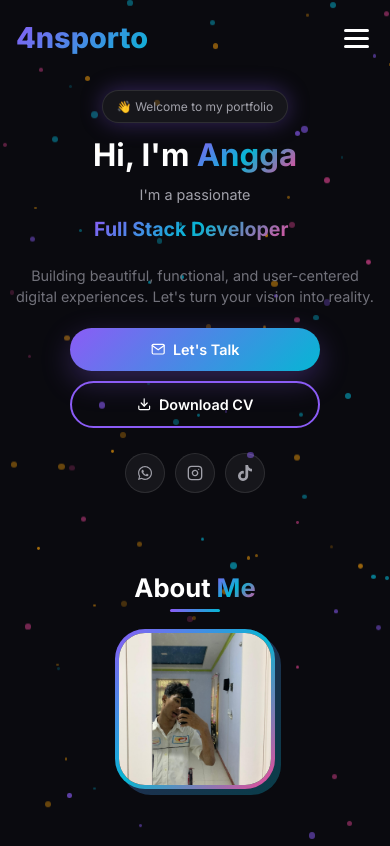
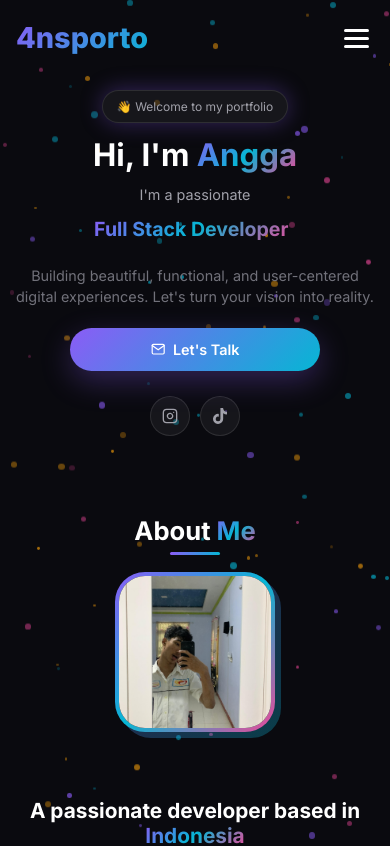
Before and after one commit to anggasaputra-hub/portofolio-angga, a React (Vite) app: page / in a window 390 px wide. Shown: the top 846 px of the page. Built offline with nearby package versions, Linux system fonts and the light colour scheme.

Commit message:
Remove CV, phone, and WhatsApp info; Verify language support

```diff
--- a/src/components/Contact.jsx
+++ b/src/components/Contact.jsx
@@ -1,6 +1,6 @@
 import { motion, useInView } from 'framer-motion';
 import { useRef, useState } from 'react';
-import { FiMail, FiMapPin, FiPhone, FiSend } from 'react-icons/fi';
+import { FiMail, FiMapPin, FiSend } from 'react-icons/fi';
 import { useLanguage } from '../context/LanguageContext';
 import translations from '../translations';
 
@@ -45,7 +45,6 @@ const Contact = () => {
 
     const contactInfo = [
         { icon: <FiMail />, value: 'astaaja075@gmail.com' },
-        { icon: <FiPhone />, value: '088221051462' },
         { icon: <FiMapPin />, value: 'Purworejo, Indonesia' },
     ];
 
--- a/src/components/Hero.jsx
+++ b/src/components/Hero.jsx
@@ -1,8 +1,8 @@
 import { useEffect, useRef, useState } from 'react';
 import { motion } from 'framer-motion';
 import { TypeAnimation } from 'react-type-animation';
-import { FiDownload, FiMail, FiInstagram } from 'react-icons/fi';
-import { FaTiktok, FaWhatsapp } from 'react-icons/fa';
+import { FiMail, FiInstagram } from 'react-icons/fi';
+import { FaTiktok } from 'react-icons/fa';
 import { useLanguage } from '../context/LanguageContext';
 import translations from '../translations';
 
@@ -138,14 +138,6 @@ const Hero = () => {
                     >
                         <FiMail /> {t.talkBtn}
                     </motion.a>
-                    <motion.a
-                        href="#"
-                        className="btn btn-secondary"
-                        whileHover={{ scale: 1.05 }}
-                        whileTap={{ scale: 0.95 }}
-                    >
-                        <FiDownload /> {t.cvBtn}
-                    </motion.a>
                 </motion.div>
 
                 <motion.div
@@ -155,7 +147,6 @@ const Hero = () => {
                     transition={{ delay: 0.8, duration: 0.5 }}
                 >
                     {[
-                        { icon: <FaWhatsapp />, href: 'https://wa.me/6288221051462' },
                         { icon: <FiInstagram />, href: 'https://www.instagram.com/4ns.taa?igsh=d2NhOGd2bGt5bHU0&utm_source=qr' },
                         { icon: <FaTiktok />, href: 'https://www.tiktok.com/@4ns.ta?_r=1&_t=ZS-92b4JaTb9vu' },
                     ].map((social, index) => (
--- a/src/translations/index.js
+++ b/src/translations/index.js
@@ -16,7 +16,6 @@ const translations = {
             subtitle: "I'm a passionate",
             description: 'Building beautiful, functional, and user-centered digital experiences. Let\'s turn your vision into reality.',
             talkBtn: "Let's Talk",
-            cvBtn: 'Download CV',
             typed: [
                 'Full Stack Developer', 2000,
                 'UI/UX Designer', 2000,
@@ -63,7 +62,7 @@ const translations = {
             sendBtn: 'Send Message',
             sending: 'Sending...',
             sent: '✓ Message Sent!',
-            contactLabels: ['Email', 'Phone', 'Location'],
+            contactLabels: ['Email', 'Location'],
         },
 
         // Footer
@@ -94,7 +93,6 @@ const translations = {
             subtitle: 'Saya adalah seorang',
             description: 'Membangun pengalaman digital yang indah, fungsional, dan berpusat pada pengguna. Mari wujudkan visi Anda bersama saya.',
             talkBtn: 'Hubungi Saya',
-            cvBtn: 'Unduh CV',
             typed: [
                 'Full Stack Developer', 2000,
                 'Desainer UI/UX', 2000,
@@ -141,7 +139,7 @@ const translations = {
             sendBtn: 'Kirim Pesan',
             sending: 'Mengirim...',
             sent: '✓ Pesan Terkirim!',
-            contactLabels: ['Email', 'Telepon', 'Lokasi'],
+            contactLabels: ['Email', 'Lokasi'],
         },
 
         // Footer
```
